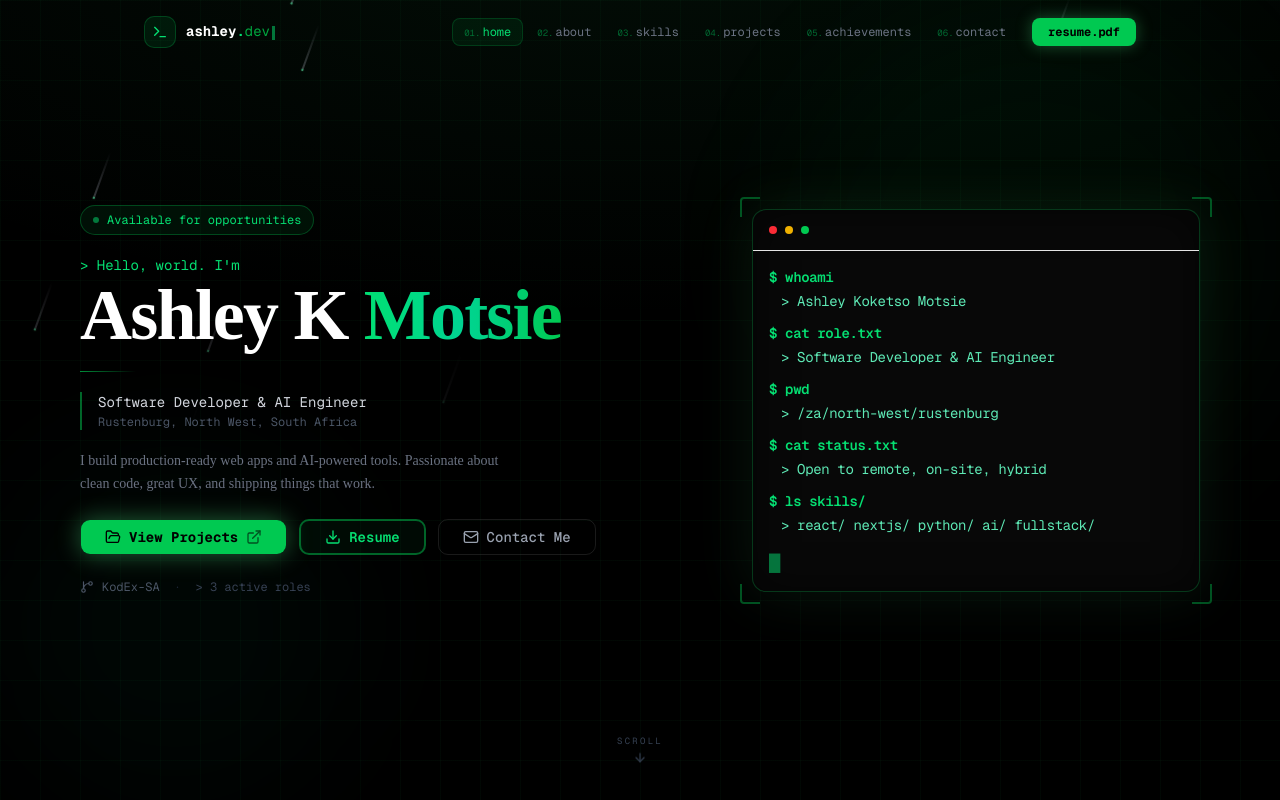
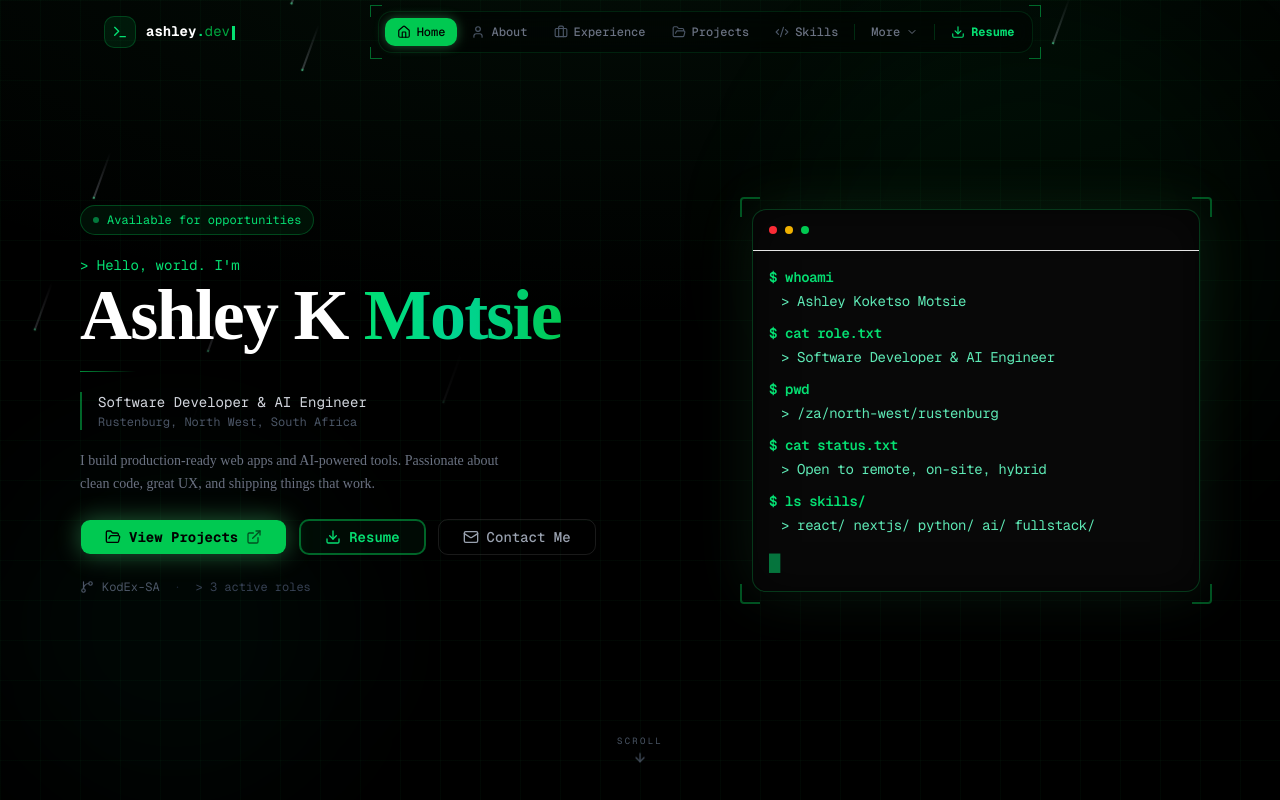
Before and after one commit to KodEx-SA/sde-portfolio, a Next.js app: page / in a window 1280 px wide. Shown: the top 800 px of the page. Built offline with nearby package versions, Linux system fonts and the light colour scheme.

Commit message:
updates: layout updates

```diff
--- a/app/sections/Header.tsx
+++ b/app/sections/Header.tsx
@@ -1,102 +1,145 @@
 "use client"
 
 import { useState, useEffect, useRef } from "react"
-import { Terminal, X, Download } from "lucide-react"
+import {
+  Terminal, X, Download,
+  Home, User, Briefcase, FolderOpen, Code2,
+  Trophy, Mail, ChevronDown,
+} from "lucide-react"
 
-const navLinks = [
-  { label: "home", href: "#hero", num: "01" },
-  { label: "about", href: "#about", num: "02" },
-  { label: "skills", href: "#skills", num: "03" },
-  { label: "projects", href: "#projects", num: "04" },
-  { label: "achievements", href: "#achievements", num: "05" },
-  { label: "contact", href: "#contact", num: "06" },
+// =================================== Navigation config ===================================
+// Primary links appear in the desktop nav pill.
+// More links appear in the "More" dropdown and always in the mobile panel.
+// To add a new route: add it here - nowhere else needs to change.
+
+const PRIMARY_LINKS = [
+  { label: "Home",       href: "#hero",         icon: Home },
+  { label: "About",      href: "#about",         icon: User },
+  { label: "Experience", href: "#experience",    icon: Briefcase },
+  { label: "Projects",   href: "#projects",      icon: FolderOpen },
+  { label: "Skills",     href: "#skills",        icon: Code2 },
 ]
 
+const MORE_LINKS = [
+  { label: "Achievements", href: "#achievements", icon: Trophy },
+  { label: "Contact",      href: "#contact",      icon: Mail },
+]
+
+// All links in order - used by the mobile slide-in panel
+const ALL_LINKS = [...PRIMARY_LINKS, ...MORE_LINKS].map((link, i) => ({
+  ...link,
+  num: String(i + 1).padStart(2, "0"),
+}))
+
+// =================================== Component ===================================
+
 export default function Header() {
-  const [scrolled, setScrolled] = useState(false)
-  const [menuOpen, setMenuOpen] = useState(false)
-  const [activeSection, setActiveSection] = useState("hero")
-  const [time, setTime] = useState("")
+  const [scrolled,       setScrolled]       = useState(false)
+  const [mobileOpen,     setMobileOpen]     = useState(false)
+  const [moreOpen,       setMoreOpen]       = useState(false)
+  const [activeSection,  setActiveSection]  = useState("hero")
+  const [clock,          setClock]          = useState("")
+
   const panelRef = useRef<HTMLDivElement>(null)
+  const moreRef  = useRef<HTMLDivElement>(null)
 
+  // Scroll shadow
   useEffect(() => {
-    const onScroll = () => setScrolled(window.scrollY > 30)
-    window.addEventListener("scroll", onScroll)
-    return () => window.removeEventListener("scroll", onScroll)
+    const handler = () => setScrolled(window.scrollY > 30)
+    window.addEventListener("scroll", handler)
+    return () => window.removeEventListener("scroll", handler)
   }, [])
 
-  // Live clock for the terminal panel
+  // Live SAST clock shown in mobile panel
   useEffect(() => {
-    const tick = () => setTime(new Date().toLocaleTimeString("en-ZA", { hour: "2-digit", minute: "2-digit", second: "2-digit" }))
+    const tick = () =>
+      setClock(new Date().toLocaleTimeString("en-ZA", {
+        hour: "2-digit", minute: "2-digit", second: "2-digit",
+      }))
     tick()
     const id = setInterval(tick, 1000)
     return () => clearInterval(id)
   }, [])
 
-  // Body scroll lock
+  // Lock body scroll while mobile panel is open
   useEffect(() => {
-    document.body.style.overflow = menuOpen ? "hidden" : ""
+    document.body.style.overflow = mobileOpen ? "hidden" : ""
     return () => { document.body.style.overflow = "" }
-  }, [menuOpen])
+  }, [mobileOpen])
 
-  // Active section tracker
+  // Highlight the active section as the user scrolls
   useEffect(() => {
     const observer = new IntersectionObserver(
-      (entries) => {
-        entries.forEach((entry) => {
-          if (entry.isIntersecting) setActiveSection(entry.target.id)
-        })
-      },
-      { threshold: 0.3 }
+      (entries) => entries.forEach((e) => e.isIntersecting && setActiveSection(e.target.id)),
+      { threshold: 0.35 },
     )
-    navLinks.forEach(({ href }) => {
+    ALL_LINKS.forEach(({ href }) => {
       const el = document.querySelector(href)
       if (el) observer.observe(el)
     })
     return () => observer.disconnect()
   }, [])
 
-  // Close on outside click
+  // Close mobile panel on outside click
   useEffect(() => {
-    const handleClick = (e: MouseEvent) => {
-      if (panelRef.current && !panelRef.current.contains(e.target as Node)) {
-        setMenuOpen(false)
+    if (!mobileOpen) return
+    const handler = (e: MouseEvent) => {
+      if (panelRef.current && !panelRef.current.contains(e.target as Node))
+        setMobileOpen(false)
     }
+    document.addEventListener("mousedown", handler)
+    return () => document.removeEventListener("mousedown", handler)
+  }, [mobileOpen])
+
+  // Close "More" dropdown on outside click
+  useEffect(() => {
+    const handler = (e: MouseEvent) => {
+      if (moreRef.current && !moreRef.current.contains(e.target as Node))
+        setMoreOpen(false)
     }
-    if (menuOpen) document.addEventListener("mousedown", handleClick)
-    return () => document.removeEventListener("mousedown", handleClick)
-  }, [menuOpen])
+    document.addEventListener("mousedown", handler)
+    return () => document.removeEventListener("mousedown", handler)
+  }, [])
 
-  const handleNavClick = (href: string) => {
-    setMenuOpen(false)
-    setTimeout(() => {
-      document.querySelector(href)?.scrollIntoView({ behavior: "smooth" })
-    }, 320)
+  // Smooth-scroll helper — also closes both menus
+  const navigate = (href: string) => {
+    setMobileOpen(false)
+    setMoreOpen(false)
+    setTimeout(() => document.querySelector(href)?.scrollIntoView({ behavior: "smooth" }), 300)
   }
+
+  const isActive = (href: string) => activeSection === href.replace("#", "")
+  const moreIsActive = MORE_LINKS.some((l) => isActive(l.href))
 
   return (
     <>
-      {/* ── NAVBAR ── */}
+      {/* =================================== TOP BAR =================================== */}
       <header
-        className={`fixed top-0 left-0 right-0 z-50 transition-all duration-500 ${
+        className={`fixed inset-x-0 top-0 z-50 transition-all duration-500 ${
           scrolled
             ? "bg-black/80 backdrop-blur-2xl border-b border-green-500/10 shadow-[0_2px_30px_rgba(0,0,0,0.7)]"
             : "bg-transparent"
         }`}
       >
-        <div className="max-w-6xl mx-auto px-6 md:px-20 h-16 flex items-center justify-between">
+        {/*
+          Layout: flex with three children.
+          - Logo - flex-none (natural width)
+          - Desktop nav - flex-1 hidden md:flex (disappears on mobile, centres itself on desktop)
+          - Right side  - flex-none ml-auto (always pushed to the far right)
+        */}
+        <div className="max-w-6xl mx-auto px-6 md:px-10 h-16 flex items-center gap-4">
 
           {/* Logo */}
           <a
             href="#hero"
-            onClick={(e) => { e.preventDefault(); handleNavClick("#hero") }}
-            className="flex items-center gap-2.5 group"
+            onClick={(e) => { e.preventDefault(); navigate("#hero") }}
+            className="flex-none flex items-center gap-2.5 group"
           >
-            <div className="relative w-8 h-8 rounded-lg bg-green-500/10 border border-green-500/25 flex items-center justify-center overflow-hidden group-hover:border-green-500/50 transition-all duration-300">
+            <div className="relative w-8 h-8 rounded-lg bg-green-500/10 border border-green-500/25 flex items-center justify-center overflow-hidden transition-all duration-300 group-hover:border-green-500/50">
               <div className="absolute inset-0 bg-green-500/15 translate-y-full group-hover:translate-y-0 transition-transform duration-300" />
-              <Terminal className="w-4 h-4 text-green-400 relative z-10" />
+              <Terminal className="relative z-10 w-4 h-4 text-green-400" />
             </div>
-            <div className="font-mono text-sm leading-none">
+            <div className="hidden sm:block font-mono text-sm leading-none">
               <span className="text-white font-bold">ashley</span>
               <span className="text-green-400 font-bold">.</span>
               <span className="text-green-600">dev</span>
@@ -104,79 +147,144 @@ export default function Header() {
             </div>
           </a>
 
-          {/* Desktop nav */}
-          <nav className="hidden md:flex items-center gap-0.5">
-            {navLinks.map((link) => {
-              const isActive = activeSection === link.href.replace("#", "")
-              return (
+          {/* Desktop nav - hidden on mobile, centred on md+ */}
+          <nav className="hidden md:flex flex-1 items-center justify-center">
+            <div className="relative">
+              {/* Corner bracket frame */}
+              <span className="absolute -top-1.5 -left-2   w-3 h-3 border-t border-l border-green-500/50 pointer-events-none" />
+              <span className="absolute -bottom-1.5 -left-2  w-3 h-3 border-b border-l border-green-500/50 pointer-events-none" />
+              <span className="absolute -top-1.5 -right-2   w-3 h-3 border-t border-r border-green-500/50 pointer-events-none" />
+              <span className="absolute -bottom-1.5 -right-2 w-3 h-3 border-b border-r border-green-500/50 pointer-events-none" />
+
+              {/* Pill */}
+              <div className="flex items-center gap-0.5 bg-black/40 backdrop-blur-md border border-green-500/15 rounded-xl px-1.5 py-1.5">
+
+                {/* Primary links */}
+                {PRIMARY_LINKS.map(({ label, href, icon: Icon }) => (
                   <a
-                  key={link.label}
-                  href={link.href}
-                  onClick={(e) => { e.preventDefault(); handleNavClick(link.href) }}
-                  className={`relative px-3 py-1.5 text-xs font-mono rounded-md transition-all duration-200 group ${
-                    isActive ? "text-green-400" : "text-gray-500 hover:text-gray-200"
+                    key={label}
+                    href={href}
+                    onClick={(e) => { e.preventDefault(); navigate(href) }}
+                    className={`flex items-center gap-1.5 px-3 py-1.5 rounded-lg text-xs font-mono font-medium transition-all duration-200 group ${
+                      isActive(href)
+                        ? "bg-green-500 text-black shadow-[0_0_12px_rgba(74,222,128,0.4)]"
+                        : "text-gray-500 hover:text-gray-200 hover:bg-white/5"
                     }`}
                   >
-                  {isActive && (
-                    <span className="absolute inset-0 rounded-md bg-green-500/8 border border-green-500/20" />
+                    <Icon className={`w-3.5 h-3.5 flex-shrink-0 transition-colors duration-200 ${
+                      isActive(href) ? "text-black" : "text-gray-600 group-hover:text-gray-300"
+                    }`} />
+                    {label}
+                  </a>
+                ))}
+
+                {/* Divider */}
+                <span className="w-px h-4 bg-green-500/20 mx-0.5" />
+
+                {/* More dropdown */}
+                <div ref={moreRef} className="relative">
+                  <button
+                    onClick={() => setMoreOpen((o) => !o)}
+                    className={`flex items-center gap-1.5 px-3 py-1.5 rounded-lg text-xs font-mono font-medium transition-all duration-200 ${
+                      moreIsActive
+                        ? "bg-green-500 text-black shadow-[0_0_12px_rgba(74,222,128,0.4)]"
+                        : "text-gray-500 hover:text-gray-200 hover:bg-white/5"
+                    }`}
+                  >
+                    More
+                    <ChevronDown className={`w-3 h-3 transition-transform duration-200 ${moreOpen ? "rotate-180" : ""}`} />
+                  </button>
+
+                  {moreOpen && (
+                    <div className="absolute top-full left-1/2 -translate-x-1/2 mt-2 w-44 bg-black/90 backdrop-blur-xl border border-green-500/20 rounded-xl shadow-[0_8px_32px_rgba(0,0,0,0.6)] overflow-hidden">
+                      {MORE_LINKS.map(({ label, href, icon: Icon }) => (
+                        <a
+                          key={label}
+                          href={href}
+                          onClick={(e) => { e.preventDefault(); navigate(href) }}
+                          className={`flex items-center gap-2.5 px-4 py-2.5 text-xs font-mono transition-all duration-150 ${
+                            isActive(href)
+                              ? "bg-green-500/15 text-green-400 border-l-2 border-green-500"
+                              : "text-gray-500 hover:text-gray-200 hover:bg-white/5"
+                          }`}
+                        >
+                          <Icon className={`w-3.5 h-3.5 flex-shrink-0 ${isActive(href) ? "text-green-400" : "text-gray-700"}`} />
+                          {label}
+                        </a>
+                      ))}
+                    </div>
                   )}
-                  <span className="text-[9px] text-green-800 mr-0.5 group-hover:text-green-600 transition-colors">
-                    {link.num}.
-                  </span>
-                  <span className="relative z-10">{link.label}</span>
-                </a>
-              )
-            })}
+                </div>
+
+                {/* Divider */}
+                <span className="w-px h-4 bg-green-500/20 mx-0.5" />
+
+                {/* Resume */}
                 <a
                   href="/assets/resume/Ashley_K_Motsie_Resume.pdf"
                   target="_blank"
                   rel="noopener noreferrer"
-              className="ml-3 px-4 py-1.5 text-xs font-mono font-bold bg-green-500 hover:bg-green-400 text-black rounded-md transition-all duration-200 shadow-[0_0_16px_rgba(74,222,128,0.35)] hover:shadow-[0_0_28px_rgba(74,222,128,0.55)] hover:-translate-y-px"
+                  className="flex items-center gap-1.5 px-3 py-1.5 rounded-lg text-xs font-mono font-bold text-green-400 hover:bg-green-500/10 hover:text-green-300 transition-all duration-200 group"
                 >
-              resume.pdf
+                  <Download className="w-3.5 h-3.5 group-hover:translate-y-px transition-transform duration-200" />
+                  Resume
                 </a>
+              </div>
+            </div>
           </nav>
 
-          {/* Mobile — morphing hamburger */}
+          {/* Right side — ml-auto keeps it pinned to the right on all screen sizes */}
+          <div className="flex-none ml-auto flex items-center">
+            {/* Hamburger — mobile only */}
             <button
               className="md:hidden flex flex-col items-end justify-center gap-[5px] w-10 h-10"
-            onClick={() => setMenuOpen(!menuOpen)}
-            aria-label="Toggle menu"
+              onClick={() => setMobileOpen((o) => !o)}
+              aria-label={mobileOpen ? "Close menu" : "Open menu"}
             >
-            <span className={`block h-px bg-green-400 origin-right transition-all duration-300 ${menuOpen ? "w-5 rotate-45 translate-y-[6px] origin-center" : "w-5"}`} />
-            <span className={`block h-px bg-green-400 transition-all duration-200 ${menuOpen ? "w-0 opacity-0" : "w-3"}`} />
-            <span className={`block h-px bg-green-400 origin-right transition-all duration-300 ${menuOpen ? "w-5 -rotate-45 -translate-y-[6px] origin-center" : "w-5"}`} />
+              <span className={`block h-px bg-green-400 transition-all duration-300 ${mobileOpen ? "w-5 rotate-45 translate-y-[6px] origin-center" : "w-5"}`} />
+              <span className={`block h-px bg-green-400 transition-all duration-200 ${mobileOpen ? "w-0 opacity-0" : "w-3"}`} />
+              <span className={`block h-px bg-green-400 transition-all duration-300 ${mobileOpen ? "w-5 -rotate-45 -translate-y-[6px] origin-center" : "w-5"}`} />
             </button>
+          </div>
+
         </div>
       </header>
 
-      {/* ── SLIDE-IN PANEL (mobile) ── */}
+      {/* ── MOBILE SLIDE-IN PANEL ──────────────────────────────────────────── */}
 
-      {/* Dim backdrop */}
+      {/* Backdrop */}
       <div
-        onClick={() => setMenuOpen(false)}
-        className={`fixed inset-0 z-40 bg-black/60 backdrop-blur-sm transition-opacity duration-400 md:hidden ${
-          menuOpen ? "opacity-100 pointer-events-auto" : "opacity-0 pointer-events-none"
+        aria-hidden="true"
+        onClick={() => setMobileOpen(false)}
+        className={`fixed inset-0 z-40 bg-black/60 backdrop-blur-sm transition-opacity duration-300 md:hidden ${
+          mobileOpen ? "opacity-100 pointer-events-auto" : "opacity-0 pointer-events-none"
         }`}
       />
 
       {/* Panel */}
       <div
         ref={panelRef}
-        className={`fixed top-0 right-0 z-50 h-full w-72 bg-[#070707] border-l border-green-500/15 shadow-[-20px_0_60px_rgba(0,0,0,0.8)] flex flex-col transition-transform duration-400 ease-in-out md:hidden ${
-          menuOpen ? "translate-x-0" : "translate-x-full"
+        className={`fixed top-0 right-0 z-50 h-full w-72 bg-[#070707] border-l border-green-500/15 shadow-[-20px_0_60px_rgba(0,0,0,0.8)] flex flex-col transition-transform duration-350 ease-in-out md:hidden ${
+          mobileOpen ? "translate-x-0" : "translate-x-full"
         }`}
       >
-        {/* Panel top bar */}
-        <div className="flex items-center justify-between px-5 h-16 border-b border-green-500/10 flex-shrink-0">
+        {/* Subtle grid texture */}
+        <div
+          aria-hidden="true"
+          className="absolute inset-0 bg-[linear-gradient(rgba(34,197,94,0.025)_1px,transparent_1px),linear-gradient(90deg,rgba(34,197,94,0.025)_1px,transparent_1px)] bg-[size:24px_24px] pointer-events-none"
+        />
+
+        {/* Panel title bar */}
+        <div className="relative flex items-center justify-between px-5 h-16 border-b border-green-500/10 flex-shrink-0">
           <div className="flex items-center gap-1.5">
-            <span className="w-2 h-2 rounded-full bg-red-500/70" />
-            <span className="w-2 h-2 rounded-full bg-yellow-500/70" />
-            <span className="w-2 h-2 rounded-full bg-green-500/70" />
+            <span className="w-2.5 h-2.5 rounded-full bg-red-500/60" />
+            <span className="w-2.5 h-2.5 rounded-full bg-yellow-500/60" />
+            <span className="w-2.5 h-2.5 rounded-full bg-green-500/60" />
             <span className="ml-2 text-gray-700 font-mono text-[9px]">nav.sh</span>
           </div>
           <button
-            onClick={() => setMenuOpen(false)}
+            onClick={() => setMobileOpen(false)}
+            aria-label="Close menu"
             className="w-7 h-7 rounded-md border border-green-500/15 bg-green-500/5 flex items-center justify-center text-gray-600 hover:text-green-400 hover:border-green-500/35 transition-all duration-200"
           >
             <X className="w-3.5 h-3.5" />
@@ -184,80 +292,71 @@ export default function Header() {
         </div>
 
         {/* Terminal prompt */}
-        <div className="px-5 py-4 border-b border-green-500/8 flex-shrink-0">
+        <div className="relative px-5 py-3 border-b border-green-500/8 flex-shrink-0">
           <p className="text-green-700 font-mono text-[10px]">$ cat navigation.txt</p>
         </div>
 
         {/* Nav links */}
-        <nav className="flex-1 flex flex-col px-3 py-3 overflow-y-auto">
-          {navLinks.map((link, i) => {
-            const isActive = activeSection === link.href.replace("#", "")
-            return (
+        <nav className="relative flex-1 flex flex-col px-3 py-3 overflow-y-auto gap-0.5">
+          {ALL_LINKS.map(({ label, href, icon: Icon, num }, i) => (
             <a
-                key={link.label}
-                href={link.href}
-                onClick={(e) => { e.preventDefault(); handleNavClick(link.href) }}
-                className={`group flex items-center gap-3 px-3 py-2.5 rounded-lg transition-all duration-200 ${
-                  isActive
-                    ? "bg-green-500/10 border border-green-500/20 text-green-400"
-                    : "hover:bg-green-500/5 hover:border border-transparent text-gray-500 hover:text-gray-200"
+              key={label}
+              href={href}
+              onClick={(e) => { e.preventDefault(); navigate(href) }}
+              style={{
+                transform:               mobileOpen ? "translateX(0)" : "translateX(14px)",
+                opacity:                 mobileOpen ? 1 : 0,
+                transitionProperty:      "transform, opacity, background-color, color",
+                transitionDuration:      "0.35s, 0.30s, 0.2s, 0.2s",
+                transitionTimingFunction:"cubic-bezier(0.22,1,0.36,1), ease, ease, ease",
+                transitionDelay:         mobileOpen ? `${i * 35}ms, ${i * 35}ms, 0ms, 0ms` : "0ms",
+              }}
+              className={`group flex items-center gap-3 px-3 py-2.5 rounded-lg ${
+                isActive(href)
+                  ? "bg-green-500/12 border border-green-500/25 text-green-400"
+                  : "text-gray-500 hover:bg-green-500/5 hover:text-gray-200"
               }`}
-                style={{
-                  transitionDelay: menuOpen ? `${i * 40}ms` : "0ms",
-                  transform: menuOpen ? "translateX(0)" : "translateX(16px)",
-                  opacity: menuOpen ? 1 : 0,
-                  transition: `transform 0.35s cubic-bezier(0.22,1,0.36,1) ${i * 40}ms, opacity 0.3s ease ${i * 40}ms, background-color 0.2s ease, color 0.2s ease`,
-                }}
             >
-                <span className={`font-mono text-[9px] w-5 flex-shrink-0 ${isActive ? "text-green-600" : "text-gray-700"}`}>
-                  {link.num}
+              <span className={`font-mono text-[9px] w-5 flex-shrink-0 ${isActive(href) ? "text-green-600" : "text-gray-700"}`}>
+                {num}
               </span>
-                <span className={`font-mono text-sm font-semibold ${isActive ? "text-green-400" : ""}`}>
-                  {isActive && <span className="text-green-600 mr-1">&gt;</span>}
-                  {link.label}
+              <Icon className={`w-3.5 h-3.5 flex-shrink-0 ${isActive(href) ? "text-green-400" : "text-gray-600 group-hover:text-gray-400"}`} />
+              <span className="font-mono text-sm font-semibold">
+                {isActive(href) && <span className="text-green-600 mr-1 text-xs">›</span>}
+                {label}
               </span>
-                {isActive && (
-                  <span className="ml-auto w-1.5 h-1.5 rounded-full bg-green-400 flex-shrink-0" />
-                )}
+              {isActive(href) && <span className="ml-auto w-1.5 h-1.5 rounded-full bg-green-400 flex-shrink-0" />}
             </a>
-            )
-          })}
+          ))}
         </nav>
 
-        {/* Bottom section */}
-        <div className="flex-shrink-0 border-t border-green-500/10 px-5 py-5 flex flex-col gap-3">
+        {/* Panel footer */}
+        <div className="relative flex-shrink-0 border-t border-green-500/10 px-5 py-5 flex flex-col gap-3">
           <a
             href="/assets/resume/Ashley_K_Motsie_Resume.pdf"
             target="_blank"
             rel="noopener noreferrer"
-            className="flex items-center justify-center gap-2 w-full py-2.5 text-xs font-mono font-bold bg-green-500 hover:bg-green-400 text-black rounded-lg transition-all duration-200 shadow-[0_0_20px_rgba(74,222,128,0.25)]"
             style={{
-              opacity: menuOpen ? 1 : 0,
-              transform: menuOpen ? "translateY(0)" : "translateY(8px)",
-              transition: "opacity 0.4s ease 280ms, transform 0.4s ease 280ms",
+              opacity:    mobileOpen ? 1 : 0,
+              transform:  mobileOpen ? "translateY(0)" : "translateY(8px)",
+              transition: "opacity 0.4s ease 250ms, transform 0.4s ease 250ms",
             }}
+            className="flex items-center justify-center gap-2 w-full py-2.5 text-xs font-mono font-bold bg-green-500 hover:bg-green-400 text-black rounded-lg transition-colors duration-200 shadow-[0_0_20px_rgba(74,222,128,0.25)]"
           >
             <Download className="w-3.5 h-3.5" />
             resume.pdf
           </a>
 
-          {/* Status bar */}
           <div
+            style={{ opacity: mobileOpen ? 1 : 0, transition: "opacity 0.4s ease 300ms" }}
             className="flex items-center justify-between"
-            style={{
-              opacity: menuOpen ? 1 : 0,
-              transition: "opacity 0.4s ease 320ms",
-            }}
           >
             <span className="text-gray-800 font-mono text-[9px]">
               ashley<span className="text-green-900">@dev</span>
             </span>
-            <span className="text-green-900 font-mono text-[9px]">{time} SAST</span>
+            <span className="text-green-900 font-mono text-[9px]">{clock} SAST</span>
           </div>
         </div>
-
-        {/* Subtle grid texture inside panel */}
-        <div className="absolute inset-0 bg-[linear-gradient(rgba(34,197,94,0.025)_1px,transparent_1px),linear-gradient(90deg,rgba(34,197,94,0.025)_1px,transparent_1px)] bg-[size:24px_24px] pointer-events-none rounded-l" />
       </div>
     </>
   )
--- a/app/sections/Hero.tsx
+++ b/app/sections/Hero.tsx
@@ -162,10 +162,14 @@ export default function Hero() {
       </div>
 
       {/* Scroll indicator */}
-      <div className="absolute bottom-8 left-1/2 -translate-x-1/2 flex flex-col items-center gap-1.5 text-gray-700 z-10">
-        <span className="text-[9px] font-mono tracking-[0.25em] uppercase">scroll</span>
+      <button
+        onClick={() => document.querySelector("#about")?.scrollIntoView({ behavior: "smooth" })}
+        className="absolute bottom-8 left-1/2 -translate-x-1/2 flex flex-col items-center gap-1.5 text-gray-600 hover:text-green-400 transition-colors duration-200 z-20 cursor-pointer group"
+        aria-label="Scroll to next section"
+      >
+        <span className="text-[9px] font-mono tracking-[0.25em] uppercase group-hover:text-green-400 transition-colors duration-200">scroll</span>
         <ArrowDown className="w-3.5 h-3.5 animate-bounce" />
-      </div>
+      </button>
     </section>
   )
 }
```
Also changed, not shown: app/page.tsx (+18 -7 lines). Lines whose indentation alone changed are shown as unchanged.
